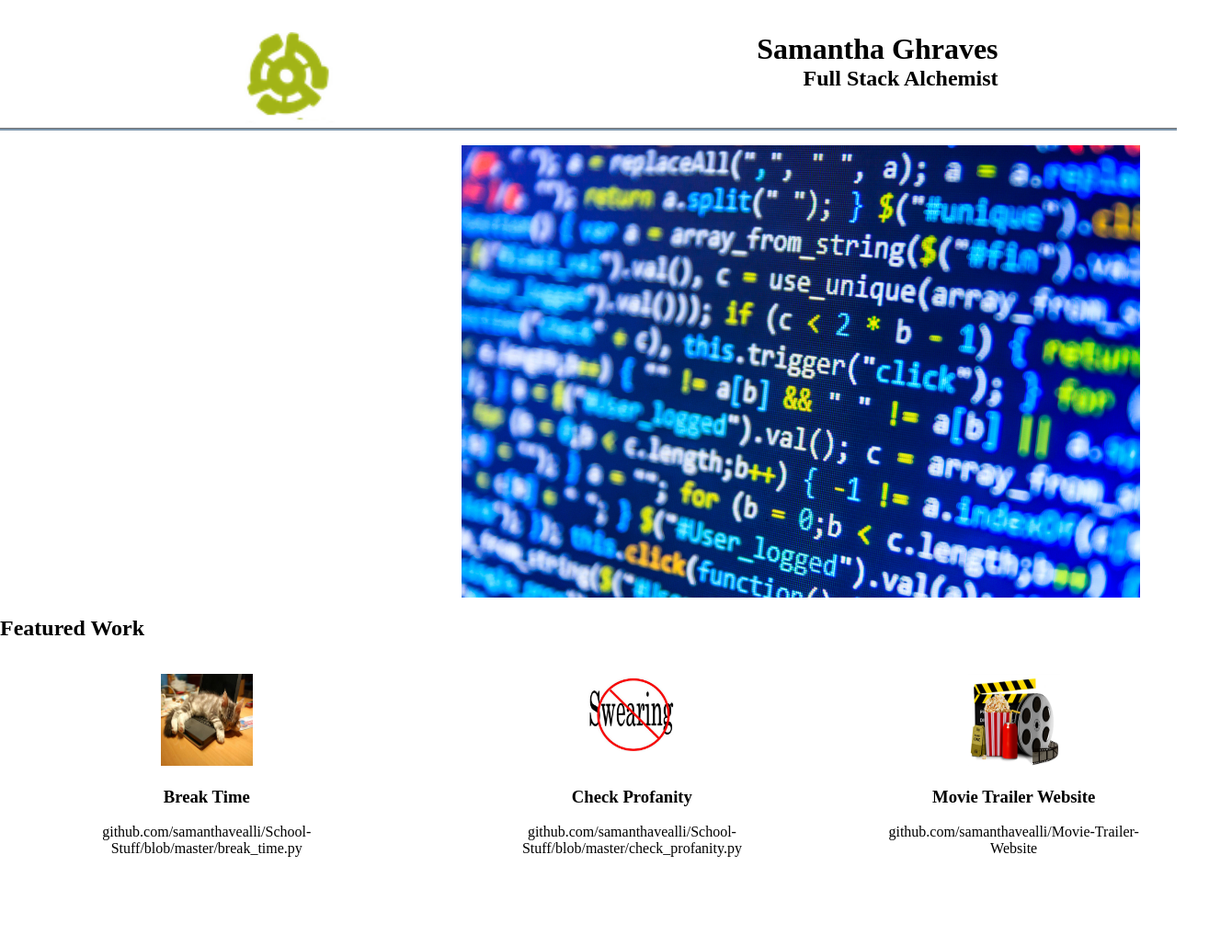
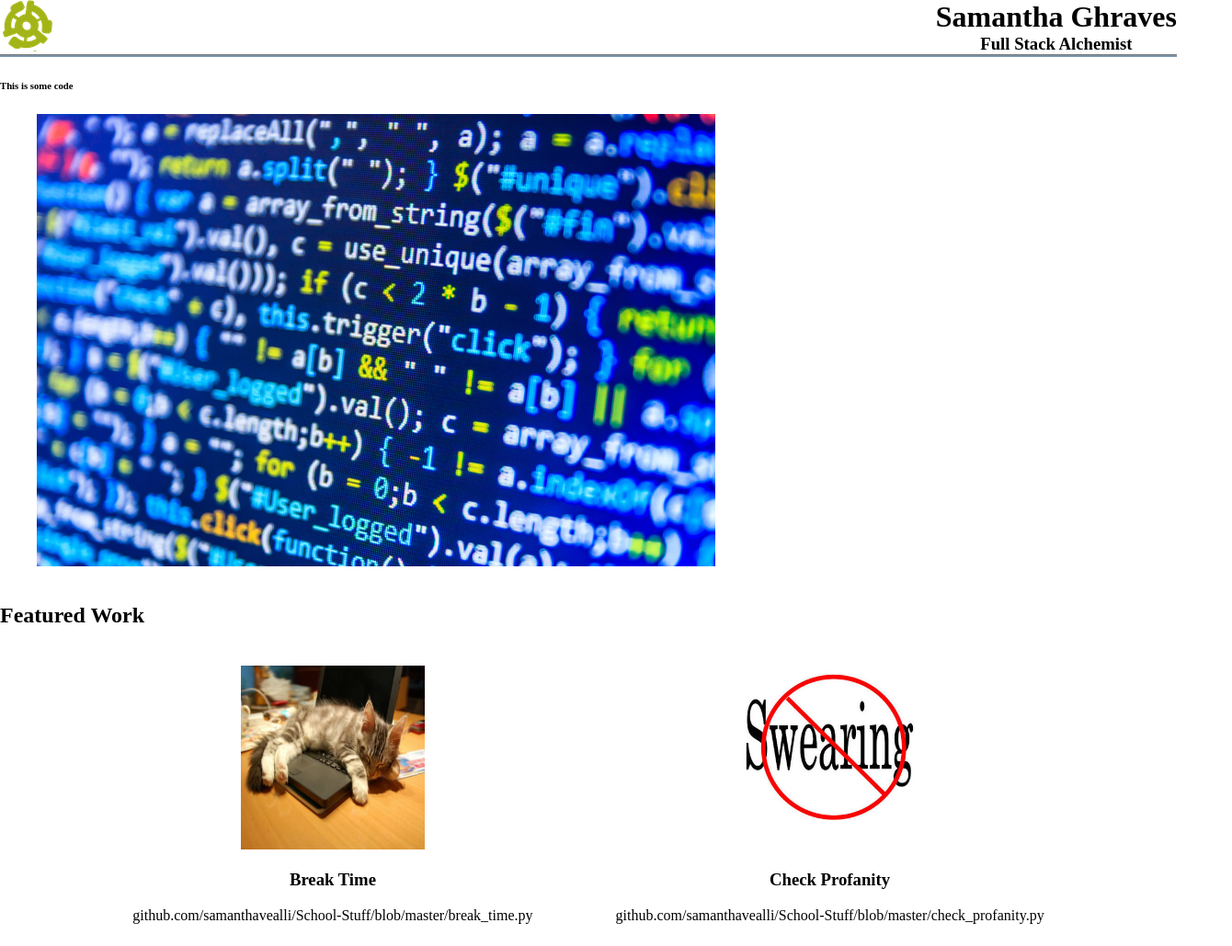
Before and after one commit to samanthaghraves/Portfolio-Website, a plain HTML site: page index.html in a window 1280 px wide. Shown: the top 1029 px of the page at 92% size, 1340 px wide, since content can reach past the window. Before the commit the page ends 964 px from the top, so only its background shows below. Drawn offline with Linux system fonts and the light colour scheme.

Commit message:
Changes
New updates, as per feedback.

Horizontal bar was because of padding/margin, need to figure out how to replace, but that's a TODO

```diff
--- a/index.html
+++ b/index.html
@@ -8,23 +8,24 @@
 </head>
 <body>
   <div class=top>
-    <img src = "logo.png" alt="A logo" height="100px" width="100px">
+    <img src = "logo.png" alt="A logo">
     <header>
       <h1 class="title">Samantha Ghraves</h1>
-      <h2 class="title">Full Stack Alchemist</h3>
+      <h3 class="title">Full Stack Alchemist</h3>
     </header>
   </div>
     <div class=line-seperator></div>
     <article>
+      <h6>This is some code</h6>
       <figure>
-        <img src = "codecode.jpg" alt="A picture of code" align="right">
+        <img src = "codecode.jpg" alt="A picture of code">
       </figure>
     </article>
     <h2>Featured Work</h2>
     <nav class="featured">
       <figure class="link">
         <a href="https://github.com/samanthavealli/School-Stuff/blob/master/break_time.py">
-        <img src="sleepy.jpg" alt="A picture of a cat sleeping on a computer." height="100px" width="100px">
+        <img src="sleepy.jpg" alt="A picture of a cat sleeping on a computer." width="200" height="200">
         </a>
         <figcaption>
           <h3>Break Time</h3>
@@ -33,17 +34,16 @@
       </figure>
       <figure class="link">
         <a href="https://github.com/samanthavealli/School-Stuff/blob/master/check_profanity.py">
-        <img src="profanity.jpg" alt="A picture of a person cussing" height="100px" width="100px">
+        <img src="profanity.jpg" alt="A picture of a person cussing" width="200" height="200">
         </a>
         <figcaption>
           <h3>Check Profanity</h3>
           <p>github.com/samanthavealli/School-Stuff/blob/master/check_profanity.py</p>
         </figcaption>
       </figure>
-    </figure>
     <figure class="link">
       <a href="https://github.com/samanthavealli/Movie-Trailer-Website">
-      <img src="movies.jpg" alt="A picture of popcorn and snacks and a movie reel" height="100px" width="100px">
+      <img src="movies.jpg" alt="A picture of popcorn and snacks and a movie reel" width="200" height="200">
       </a>
       <figcaption>
         <h3>Movie Trailer Website</h3>
--- a/stylesheet.css
+++ b/stylesheet.css
@@ -1,3 +1,17 @@
+@media screen and (max-width:500px) {
+  .top {
+  justify-content: space-around;
+  flex-shrink: 3;
+  }
+}
+
+@media screen and (min-width:500px) and (max-width:900px) {
+  .top {
+    justify-content: space-around;
+    flex-shrink: 2;
+  }
+}
+
 body {
     height: 100%;
     margin: 0px;  /*removes default style*/
@@ -15,24 +29,16 @@ ul {
   height: 100%;
   display: flex;
   flex-direction: row;
-  order=3;
+  flex-wrap: wrap;
+  justify-content: center;
+  align-items: center;
 }
 
 .top {
   width : 100%;
   display: flex;
   flex-direction: row;  /*places the left and right headers above the bottom content*/
-  text-align: right;
-  padding-left: 25px;
-  padding-right: 25px;
-  padding-top: 25px;
-  padding-bottom: 2px;
-  margin-left: 10px;
-  margin-right: 10px;
-  margin-top: 10px;
-  margin-bottom: 2px;
-  order= 1;
-  justify-content: space-around;
+  justify-content: space-between;
 }
 
 .title {
@@ -51,6 +57,7 @@ ul {
   flex-direction: column;
   justify-content: center;
   align-items: center;
+  padding: 5px;
 }
 
 h3 {
```
